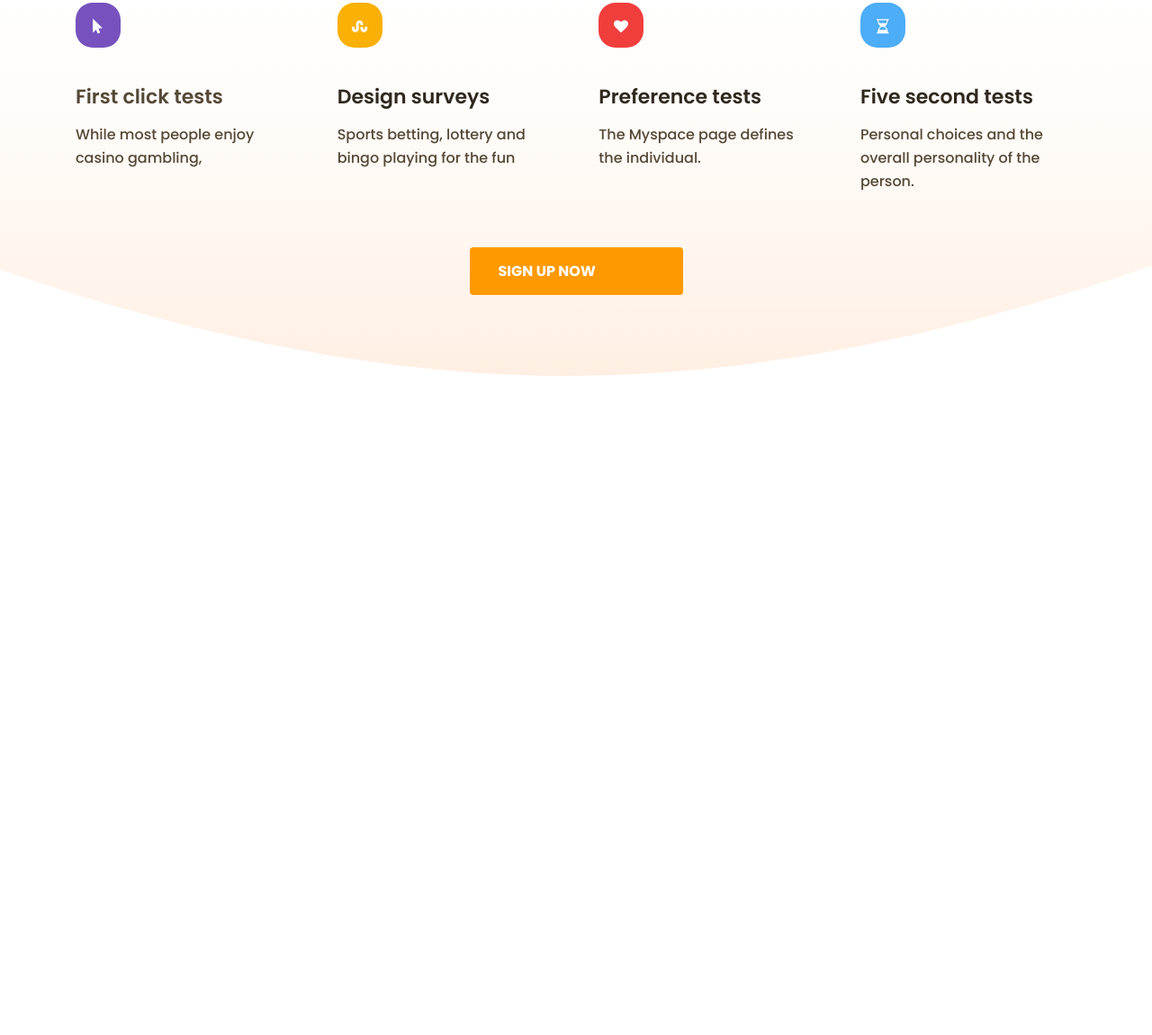
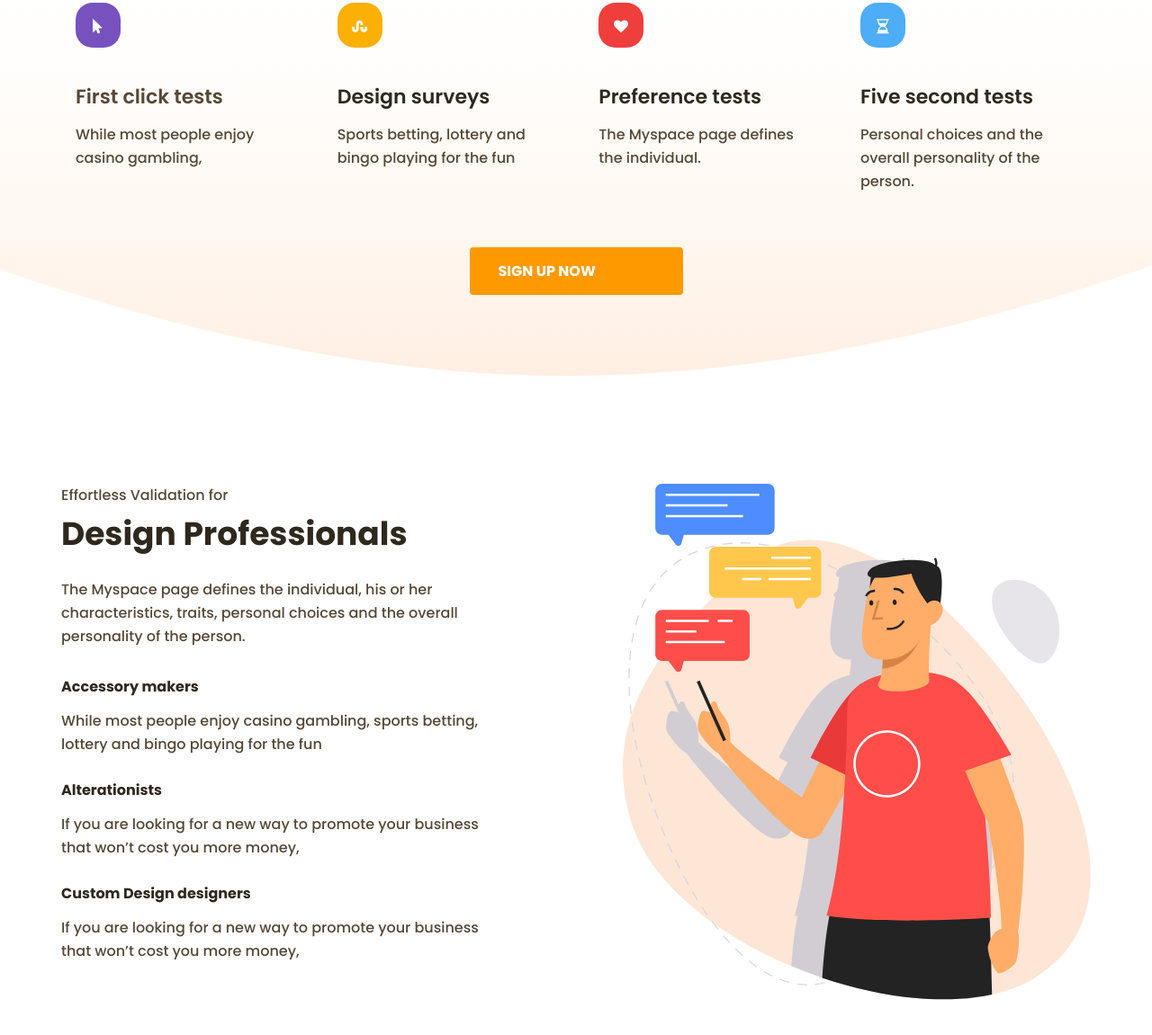
Before and after one commit to breaking16/product, a plain HTML site: page index.html in a window 1280 px wide. Shown: the part 881-2032 px from the top of the page at 90% size. Before the commit the page ends 1299 px from the top, so only its background shows below. Drawn offline with nearby package versions, Linux system fonts and the light colour scheme.

Commit message:
3half 2party

```diff
--- a/css/style.css
+++ b/css/style.css
@@ -202,3 +202,43 @@ button {
   width: 173px;
   margin: 0 auto;
 }
+
+/****************************************/
+
+.direction {
+  padding: 120px 0 100px;
+}
+
+.direction__item {
+  display: flex;
+  justify-content: space-between;
+}
+
+.direction__item-content {
+  max-width: 486px;
+}
+
+.direction__item-pretitle {
+  margin-bottom: 3px;
+
+}
+
+.direction__item-title {
+  font-size: 36px;
+  line-height: 54px;
+  font-weight: 700;
+  margin-bottom: 22px;
+}
+
+.direction__item-subtitle {
+  font-weight: 700;
+  margin-bottom: 12px;
+}
+
+.direction__item-titletext {
+  margin-bottom: 30px;
+}
+
+.direction__item-text {
+  margin-bottom: 25px;
+}
--- a/index.html
+++ b/index.html
@@ -72,28 +72,28 @@
         <div class="tools__items">
           <div class="tools__item">
             <img class="tools__item-img" src="images/tools-1.svg" alt="tools img">
-            <h6 class="tools__item-title">First click tests</h6>
+            <h5 class="tools__item-title">First click tests</h5>
             <p class="tools__item-text">
               While most people enjoy casino gambling,
             </p>
           </div>
           <div class="tools__item">
             <img class="tools__item-img" src="images/tools-2.svg" alt="tools img">
-            <h6 class="tools__item-title title">Design surveys</h6>
+            <h5 class="tools__item-title title">Design surveys</h5>
             <p class="tools__item-text">
               Sports betting, lottery and bingo playing for the fun
             </p>
           </div>
           <div class="tools__item">
             <img class="tools__item-img" src="images/tools-3.svg" alt="tools img">
-            <h6 class="tools__item-title title">Preference tests</h6>
+            <h5 class="tools__item-title title">Preference tests</h5>
             <p class="tools__item-text">
               The Myspace page defines the individual.
             </p>
           </div>
           <div class="tools__item">
             <img class="tools__item-img" src="images/tools-4.svg" alt="tools img">
-            <h6 class="tools__item-title title">Five second tests</h6>
+            <h5 class="tools__item-title title">Five second tests</h5>
             <p class="tools__item-text">
               Personal choices and the overall personality of the person.
             </p>
@@ -104,6 +104,39 @@
     </div>
   </section>
 
+  <section class="direction">
+    <div class="container">
+      <div class="direction__item">
+        <div class="direction__item-content">
+          <p class="direction__item-pretitle">
+            Effortless Validation for
+          </p>
+          <h3 class="direction__item-title title">
+            Design Professionals
+          </h3>
+          <p class="direction__item-titletext">
+            The Myspace page defines the individual, his or her characteristics, traits, personal choices and the
+            overall
+            personality of the person.
+          </p>
+          <h6 class="direction__item-subtitle title">
+            Accessory makers
+          </h6>
+          <p class="direction__item-text">
+            While most people enjoy casino gambling, sports betting, lottery and bingo playing for the fun
+          </p>
+          <h6 class="direction__item-subtitle title">Alterationists</h6>
+          <p class="direction__item-text">If you are looking for a new way to promote your business that won’t cost you
+            more money,</p>
+          <h6 class="direction__item-subtitle title">Custom Design designers</h6>
+          <p class="direction__item-text">If you are looking for a new way to promote your business that won’t cost you
+            more money,</p>
+        </div>
+        <img class="direction__item-img" src="images/direction-1.svg" alt="Design Professionals images">
+      </div>
+    </div>
+  </section>
+
   <script src="https://ajax.googleapis.com/ajax/libs/jquery/3.4.1/jquery.min.js"></script>
   <script src="js/slick.min.js"></script>
   <script src="js/jquery.fancybox.min.js"></script>
```
